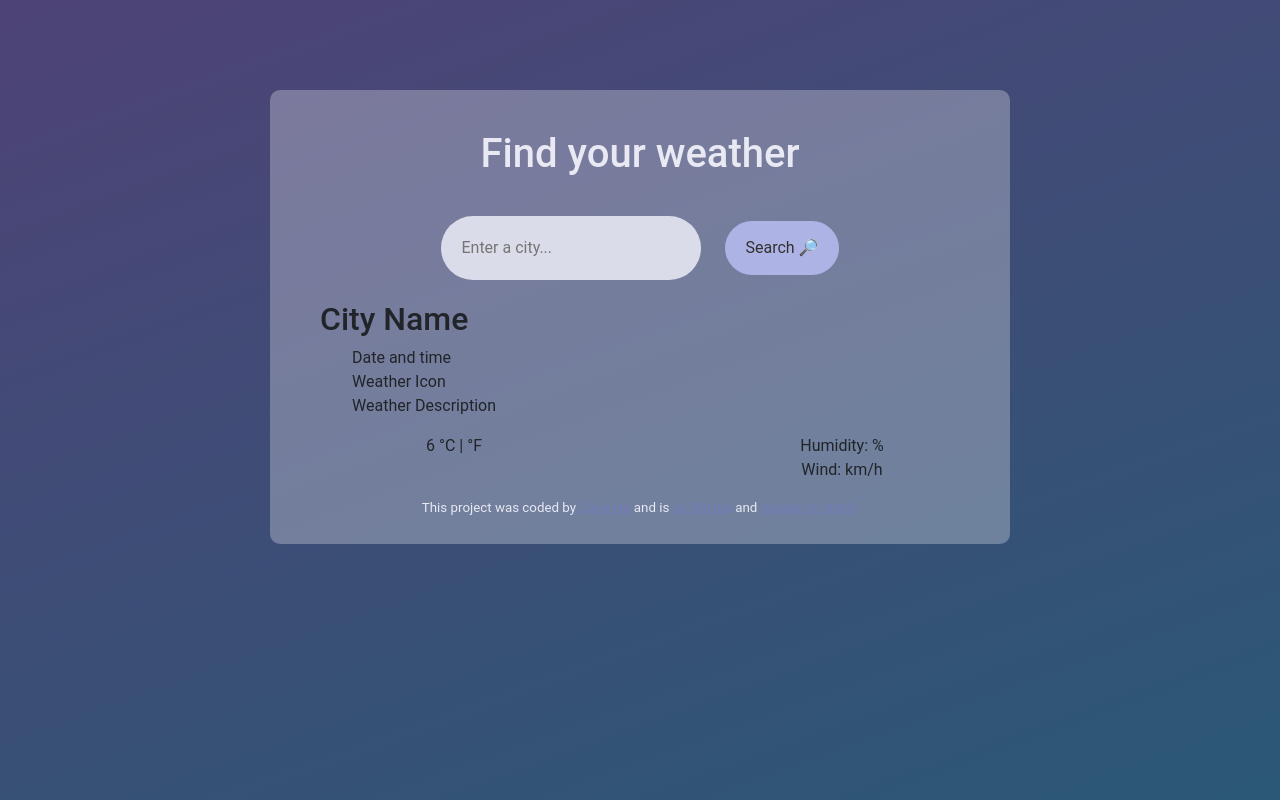
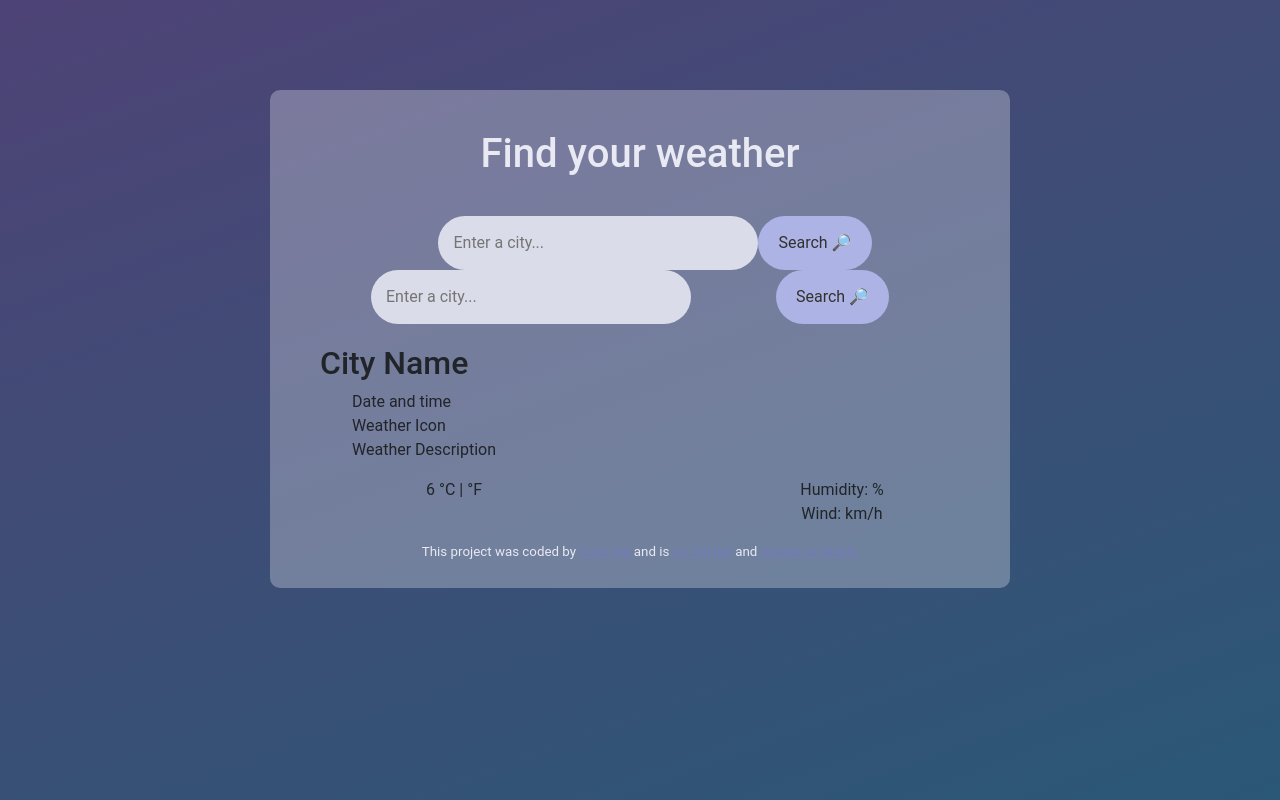
Before and after one commit to LilithVinter/Weather-App, a React (Create React App) app: page / in a window 1280 px wide. Built offline with nearby package versions, Linux system fonts and the light colour scheme; the HTML template or start-up script is replaced by a standard one.

Commit message:
fixed search bar styling (css)

```diff
--- a/src/components/Weather.js
+++ b/src/components/Weather.js
@@ -2,7 +2,23 @@ import React from "react";
 
 export default function Weather(){
   return (
-    <div>
+    <div className="weather">
+      <form form id="search-form">
+        <div className="row">
+          <div className="col-8">
+            <input
+              type="search"
+              placeholder="Enter a city..."
+              required
+              className="search-input"
+              id="search-input"
+            />
+          </div>
+          <div className="col-1">
+            <input type="submit" value="Search 🔎" className="search-button" />
+          </div>
+        </div>
+      </form>
       <div className="information">
         <h2> City Name </h2>
         <ul>
--- a/src/styles.css
+++ b/src/styles.css
@@ -23,23 +23,25 @@ a {
 header {
   padding: 30px;
   color:#e8e9f3;
+  text-align: center;
 }
 
 .search-form {
-  justify-content: space-between;
+  width:800px;
+
 }
 .search-input {
   background-color: #e8e9f3e3;
   border: none;
   color: #605e5c;
   font-size: 16px;
-  padding: 20px;
+  padding: 15px;
   border-radius: 50px;
-  max-width: 80%;
+  width: 320px;
+  margin-left: 30px;
 }
 
 .search-button {
-  margin-left: 24px;
   font-size: 16px;
   background-color: #adb4e5;
   color: #33312f;
```
